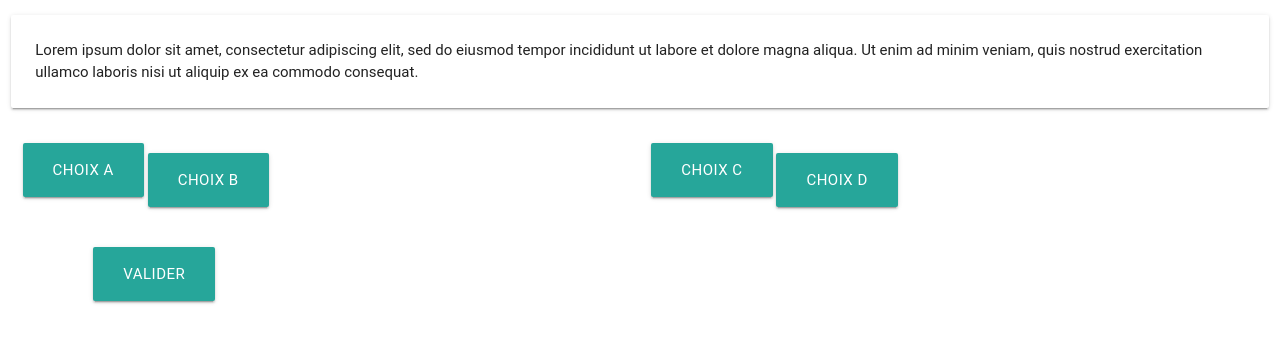
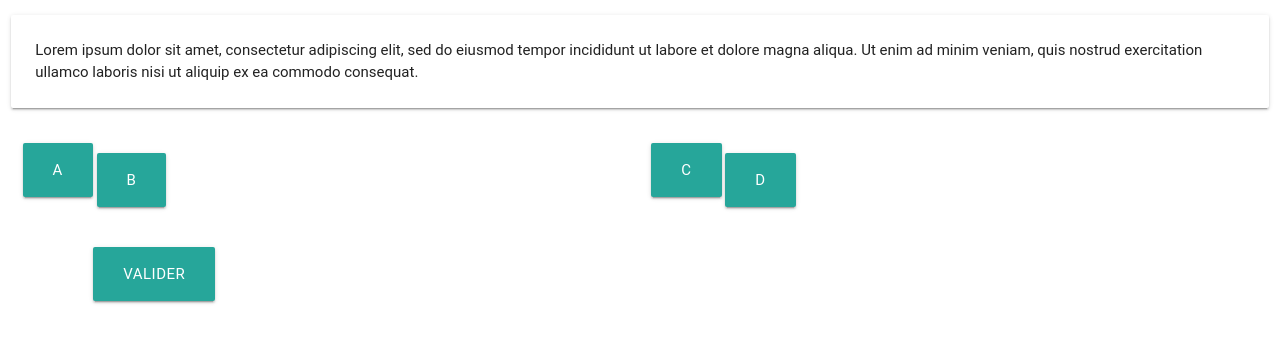
Before and after one commit to Clibom/handball_rules_mcq, a website: page www/index.html in a window 1280 px wide. Shown: the part 72-414 px from the top of the page. Drawn offline with Linux system fonts and the light colour scheme; a web font is replaced by a local one.

Commit message:
Add new text value

```diff
--- a/www/index.html
+++ b/www/index.html
@@ -53,12 +53,12 @@
 
             <div class="row col s12" id="answer_div">
                 <div class="row col s6">
-                    <a class="waves-effect waves-light btn-large" id="answer_button_impair">Choix A</a>
-                    <a class="waves-effect waves-light btn-large" id="answer_button_pair">Choix B</a>
+                    <a class="waves-effect waves-light btn-large" id="answer_button_impair">A</a>
+                    <a class="waves-effect waves-light btn-large" id="answer_button_pair">B</a>
                 </div>
                 <div class="row col s6">
-                    <a class="waves-effect waves-light btn-large" id="answer_button_impair">Choix C</a>
-                    <a class="waves-effect waves-light btn-large" id="answer_button_pair">Choix D</a>
+                    <a class="waves-effect waves-light btn-large" id="answer_button_impair">C</a>
+                    <a class="waves-effect waves-light btn-large" id="answer_button_pair">D</a>
                 </div>
             </div>
             <div class="row col s12 " title="Validation">
```
